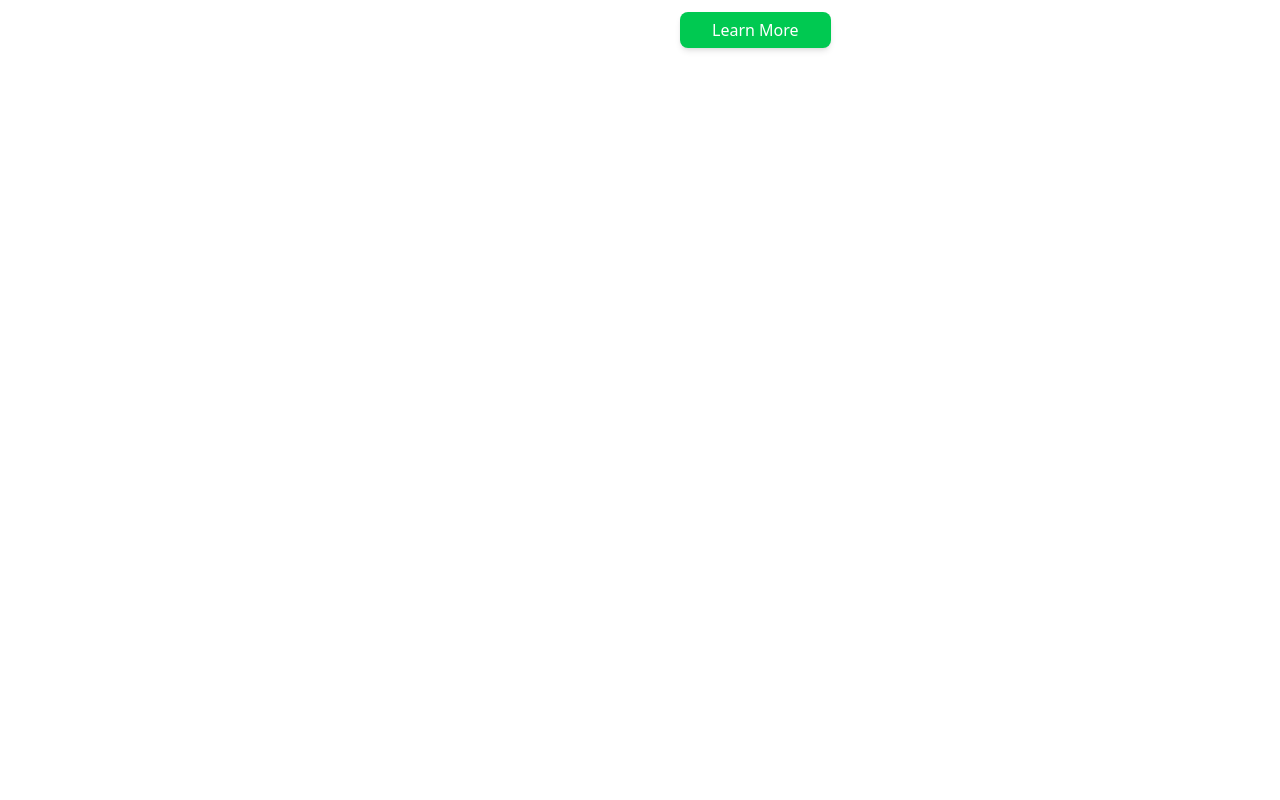
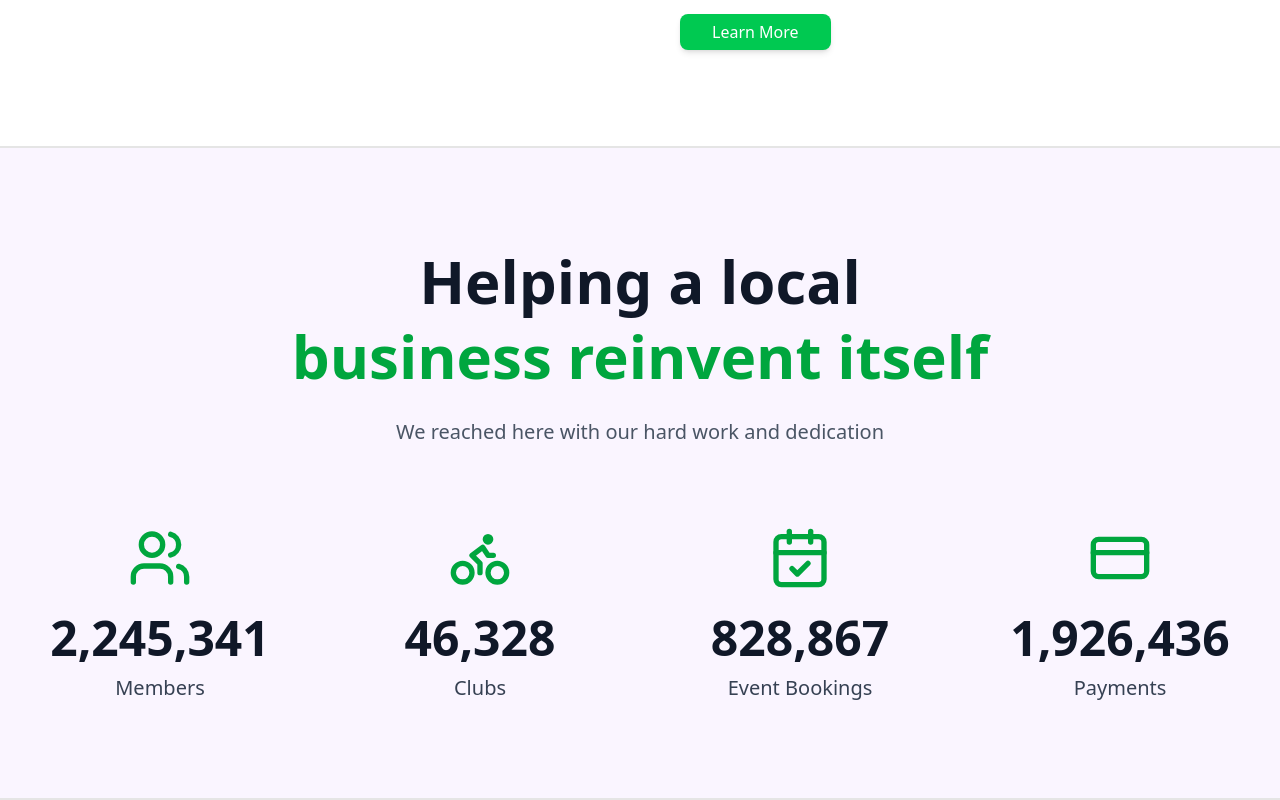
Before and after one commit to shayanbalochofficial/AgencyWebsite, a Next.js app: page / in a window 1280 px wide. Shown: the part 2547-3347 px from the top of the page. Before the commit the page ends 2691 px from the top, so only its background shows below. Built offline with nearby package versions, Linux system fonts and the light colour scheme.

Commit message:
Created Business Achevements Section

```diff
--- a/app/page.tsx
+++ b/app/page.tsx
@@ -10,6 +10,7 @@ import {
   CardTitle,
 } from "@/components/ui/card";
 import PixelgradeSection from "@/components/section";
+import Section2 from "@/components/section2";
 
 function page() {
   return (
@@ -21,7 +22,7 @@ function page() {
       <br className="sm:hidden" />
 
       {/* Section: uhhmm Something called Manage  */}
-      <section className="py-16 md:py-24 bg-white">
+      <section className="py-16 md:py-24 bg-white border-b-2">
         <div className="max-w-7xl mx-auto px-4 sm:px-6 lg:px-8">
           <div className="text-center">
             <h2 className="text-3xl sm:text-4xl md:text-5xl font-bold text-gray-900 leading-tight">
@@ -33,7 +34,6 @@ function page() {
               Who is Nexcent suitable for?
             </p>
           </div>
-
           <div className="mt-2  grid grid-cols-1 md:grid-cols-3 gap-10 lg:gap-16">
             {/* I am number 1 😉*/}
             <Card className="border-0 shadow-none bg-transparent text-center">
@@ -82,6 +82,7 @@ function page() {
 
       {/* section: Section */}
       <PixelgradeSection />
+      <Section2 />
     </div>
   );
 }
--- a/components/section.tsx
+++ b/components/section.tsx
@@ -3,7 +3,7 @@ import { Button } from "@/components/ui/button";
 
 export default function PixelgradeSection() {
   return (
-    <section className="py-16 md:py-24 bg-white">
+    <section className="py-16 md:py-24 bg-white border-b-2">
       <div className="max-w-7xl mx-auto px-4 sm:px-6 lg:px-8">
         <div className="grid grid-cols-1 md:grid-cols-2 gap-12 lg:gap-20 items-center">
           {/* Image - left on desktop, bottom on mobile (text first for better mobile reading) */}
--- /dev/null
+++ b/components/section2.tsx
@@ -0,0 +1,57 @@
+import { Users, Bike, CalendarCheck, CreditCard } from "lucide-react";
+
+export default function Section2() {
+  return (
+    <section className="py-16 md:py-24 bg-purple-50 border-b-2">
+      <div className="max-w-7xl mx-auto px-4 sm:px-6 lg:px-8">
+        <div className="text-center">
+          <h2 className="text-4xl sm:text-5xl md:text-6xl font-bold text-gray-900 leading-tight">
+            Helping a local
+            <br />
+            <span className="text-green-600">business reinvent itself</span>
+          </h2>
+
+          <p className="mt-6 text-lg md:text-xl text-gray-600">
+            We reached here with our hard work and dedication
+          </p>
+        </div>
+
+        <div className="mt-12 md:mt-20 grid grid-cols-2 md:grid-cols-4 gap-10 lg:gap-16">
+          <div className="text-center">
+            <Users className="w-12 h-12 md:w-16 md:h-16 mx-auto text-green-600" />
+            <p className="mt-6 text-3xl md:text-4xl lg:text-5xl font-bold text-gray-900">
+              2,245,341
+            </p>
+            <p className="mt-3 text-lg md:text-xl text-gray-700">Members</p>
+          </div>
+
+          <div className="text-center">
+            <Bike className="w-12 h-12 md:w-16 md:h-16 mx-auto text-green-600" />
+            <p className="mt-6 text-3xl md:text-4xl lg:text-5xl font-bold text-gray-900">
+              46,328
+            </p>
+            <p className="mt-3 text-lg md:text-xl text-gray-700">Clubs</p>
+          </div>
+
+          <div className="text-center">
+            <CalendarCheck className="w-12 h-12 md:w-16 md:h-16 mx-auto text-green-600" />
+            <p className="mt-6 text-3xl md:text-4xl lg:text-5xl font-bold text-gray-900">
+              828,867
+            </p>
+            <p className="mt-3 text-lg md:text-xl text-gray-700">
+              Event Bookings
+            </p>
+          </div>
+
+          <div className="text-center">
+            <CreditCard className="w-12 h-12 md:w-16 md:h-16 mx-auto text-green-600" />
+            <p className="mt-6 text-3xl md:text-4xl lg:text-5xl font-bold text-gray-900">
+              1,926,436
+            </p>
+            <p className="mt-3 text-lg md:text-xl text-gray-700">Payments</p>
+          </div>
+        </div>
+      </div>
+    </section>
+  );
+}
```
